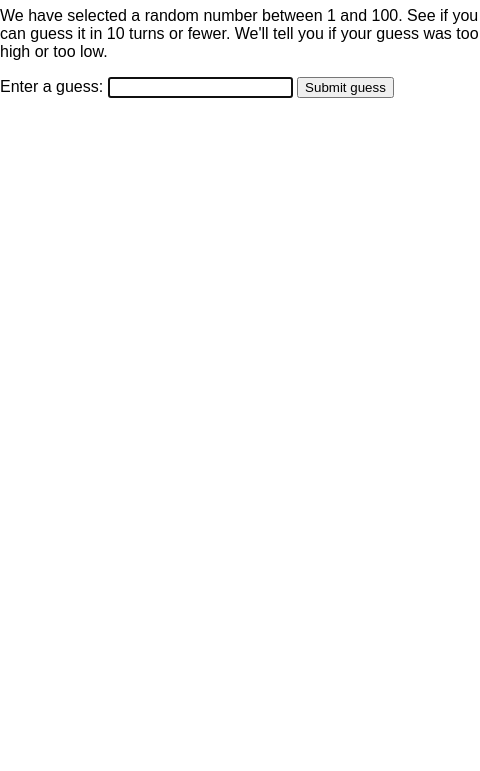
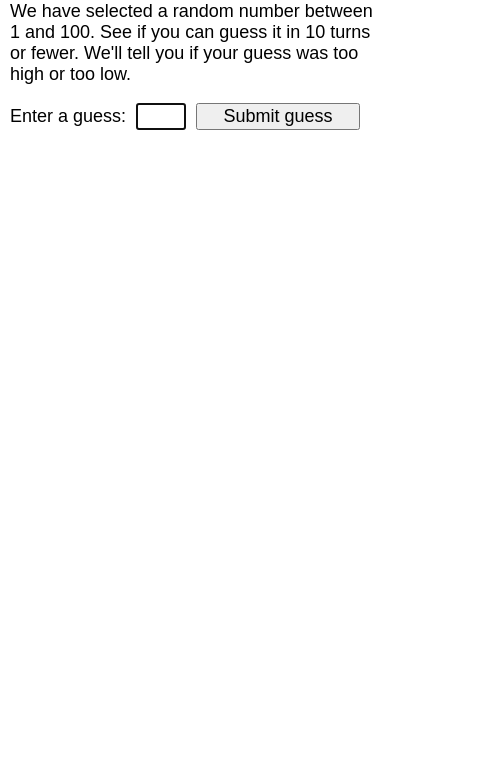
Before and after one commit to werronense/guess-the-number-js, a plain HTML site: page index.html in a window 390 px wide. Shown: the part 73-844 px from the top of the page, 480 px wide, since content can reach past the window. Drawn offline with Linux system fonts and the light colour scheme.

Commit message:
Implement responsive design

```diff
--- a/index.html
+++ b/index.html
@@ -2,7 +2,7 @@
 <html>
   <head>
     <meta charset="utf-8">
-
+    <meta name="viewport" content="width=device-width,initial-scale=1.0">
     <title>Number guessing game</title>
     <link rel="stylesheet" href="styles.css">
     <script src="script.js" charset="utf-8" defer></script>
--- a/styles.css
+++ b/styles.css
@@ -1,12 +1,50 @@
 html {
+  box-sizing: border-box;
   font-family: sans-serif;
+  font-size: 10px;
+}
+
+*,
+*::before,
+*::after {
+  box-sizing: inherit;
 }
 
 body {
-  width: 50%;
-  max-width: 800px;
-  min-width: 480px;
+  max-width: 750px;
+  min-width: 350px;
   margin: 0 auto;
+  padding: 10px;
+}
+
+p,
+label,
+button,
+input {
+  font-size: 1.8rem;
+}
+
+h1 {
+  font-size: 2.5rem;
+}
+
+.form {
+  align-items: center;
+  display: flex;
+  justify-content: space-between;
+  max-width: 350px;
+}
+
+input {
+  margin-left: 10px;
+}
+
+.guessField {
+  max-width: 50px;
+}
+
+.guessSubmit {
+  flex: 1;
 }
 
 .lastResult {
@@ -22,3 +60,9 @@ p.incorrect {
 p.correct {
   background-color: #bada55;
 }
+
+@media screen and (min-width: 750px) {
+  h1 {
+    font-size: 3rem;
+  }
+}
```
